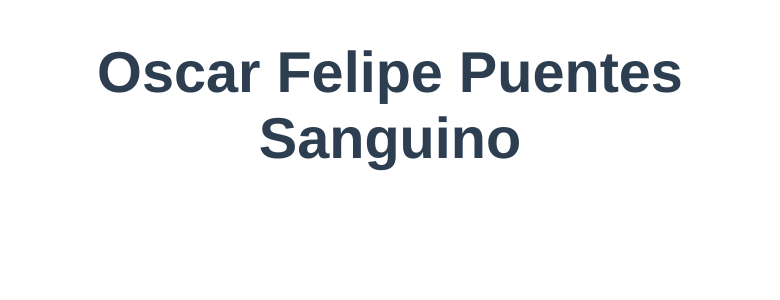
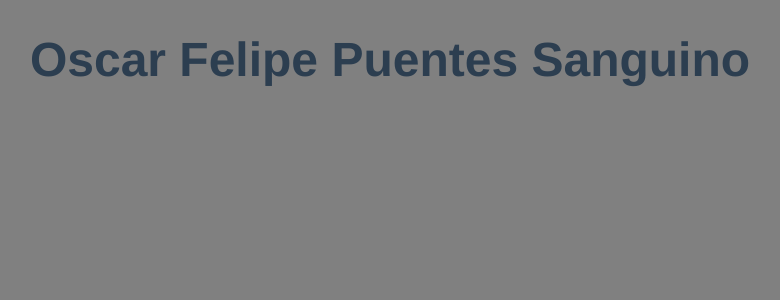
Before and after one commit to felipe0328/dinamic_cv, a Vue app: page / in a window 1280 px wide. Shown: the top 300 px of the page, without its empty margins (250-1030 px from the left). Built offline with nearby package versions, Linux system fonts and the light colour scheme.

Commit message:
modifing body size

```diff
--- a/src/App.vue
+++ b/src/App.vue
@@ -4,7 +4,9 @@
     <router-link to="/about">About</router-link>
   </nav>
   <router-view /> -->
-  <name-header />
+  <div class="bkg">
+    <name-header />
+  </div>
 </template>
 
 <script>
@@ -37,4 +39,16 @@ nav {
     }
   }
 }
+
+body {
+  height: 100%;
+  margin: 0;
+}
+
+.bkg {
+  position: fixed;
+  margin: 0;
+  background-color: gray;
+  height: 100vh;
+}
 </style>
--- a/src/components/NameHeader.vue
+++ b/src/components/NameHeader.vue
@@ -1,7 +1,7 @@
 <template>
   <transition appear appear-active-class="pntransition-transition">
     <div class="profile-name">
-      <h1>Oscar Felipe Puentes Sanguino</h1>
+      <h1 class="name-text">Oscar Felipe Puentes Sanguino</h1>
     </div>
   </transition>
 </template>
@@ -14,8 +14,8 @@ export default {};
 .profile-name {
   position: relative;
   margin: auto;
-  width: 50vw;
-  font-size: 1.8em;
+  width: 100vw;
+  font-size: 1.5em;
 }
 
 .pntransition-transition {
@@ -26,11 +26,11 @@ export default {};
 @keyframes appear-name {
   0% {
     opacity: 0;
-    transform: translateY(calc(50vh));
+    transform: translateY(calc(40vh));
   }
   30% {
     opacity: 1;
-    transform: translateY(calc(50vh));
+    transform: translateY(calc(40vh));
   }
   80% {
     transform: translate(0);
```
